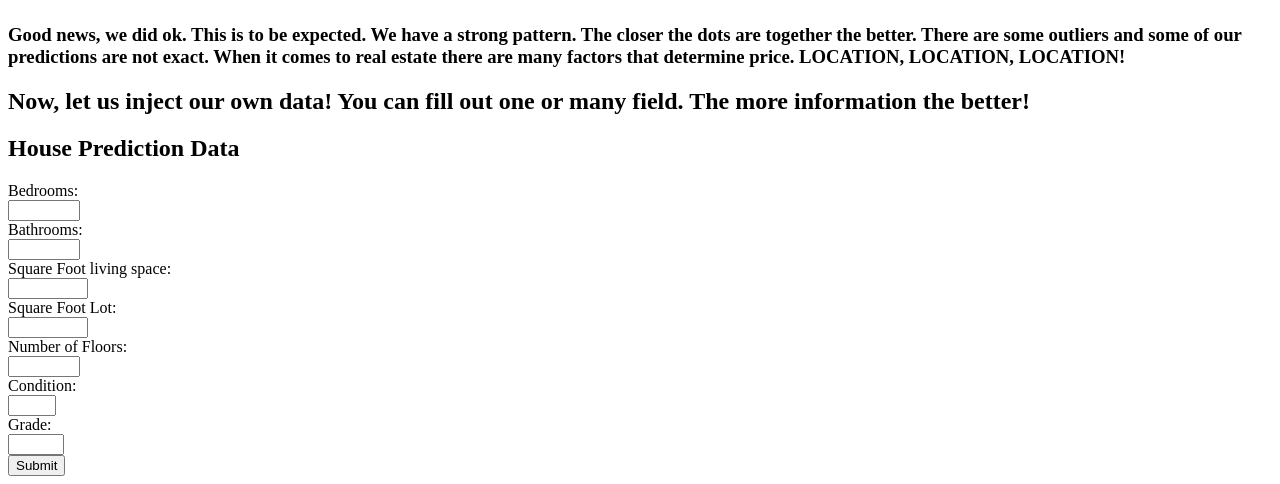
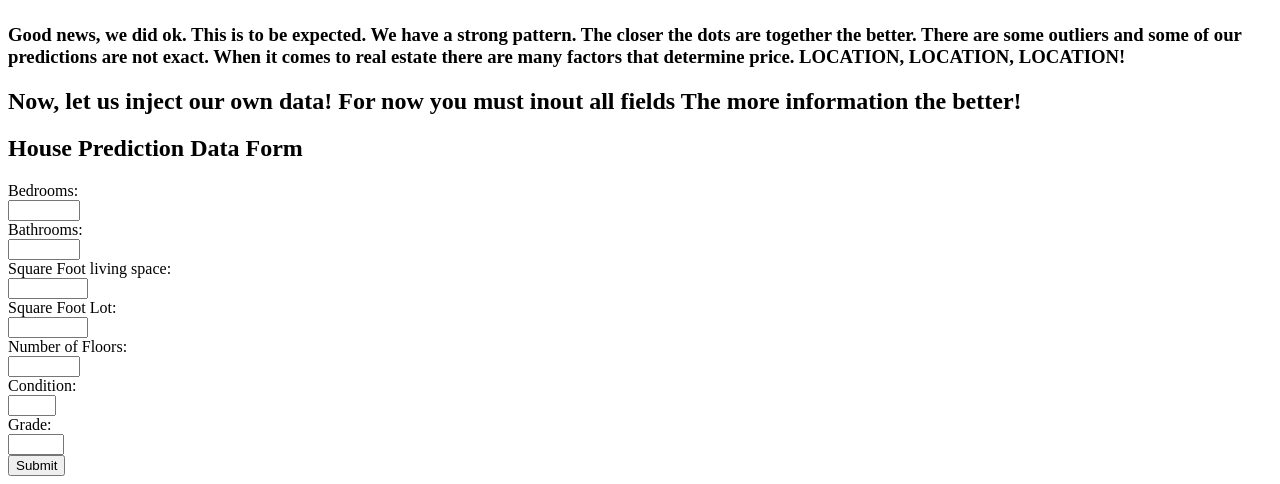
Before and after one commit to JaviRoberto/Flask_intro, a Flask app: page / in a window 1280 px wide. Shown: the part 5273-5757 px from the top of the page. Run offline with Flask 2, Linux system fonts and the light colour scheme.

Commit message:
edit html form in index.html

```diff
--- a/main/templates/index.html
+++ b/main/templates/index.html
@@ -47,9 +47,9 @@
 
     <h3> Good news, we did ok. This is to be expected. We have a strong pattern. The closer the dots are together the better. There are some outliers and some of our predictions are not exact. When it comes to real estate there are many factors that determine price. LOCATION, LOCATION, LOCATION!  </h3>
 
-    <h2> Now, let us inject our own data! You can fill out one or many field. The more information the better!  </h2>
+    <h2> Now, let us inject our own data! For now you must inout all fields The more information the better!  </h2>
 
-        <h2>House Prediction Data</h2>
+        <h2>House Prediction Data Form</h2>
 <form action="/prediction" method="post">
     <label for="bedrooms">Bedrooms:</label><br>
     <input type="number" id="bedrooms" name="bedrooms" min="1" step="0.5" max="20" required><br>
```
